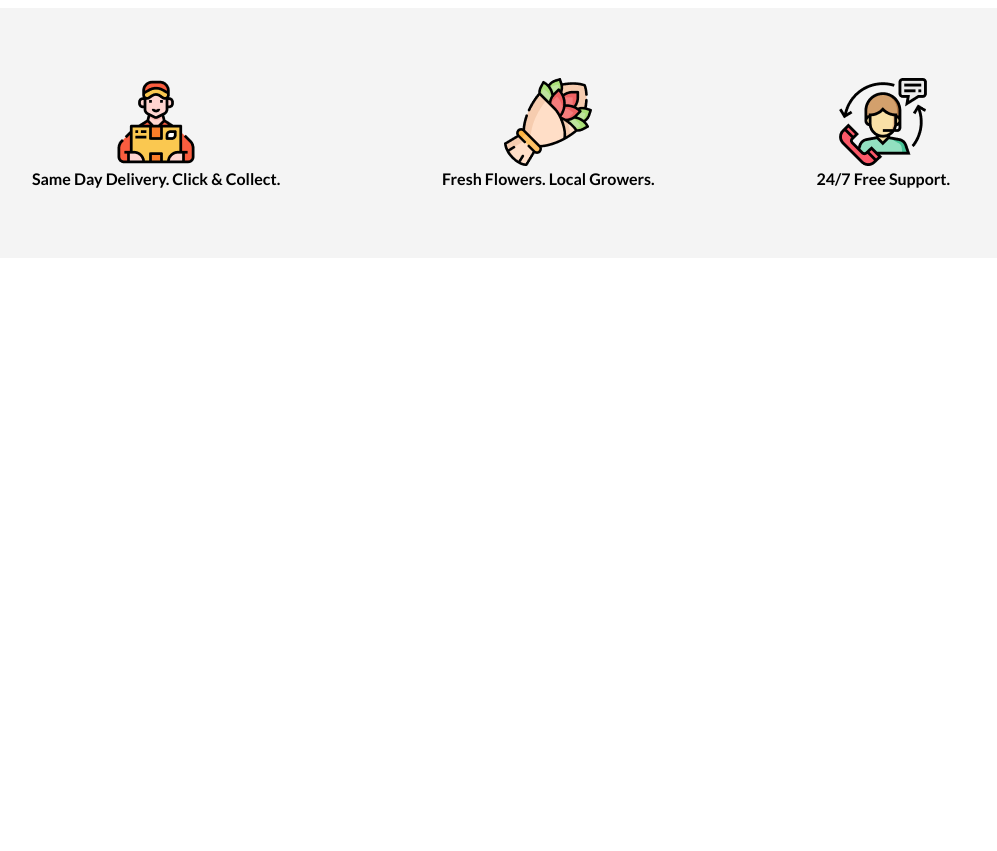
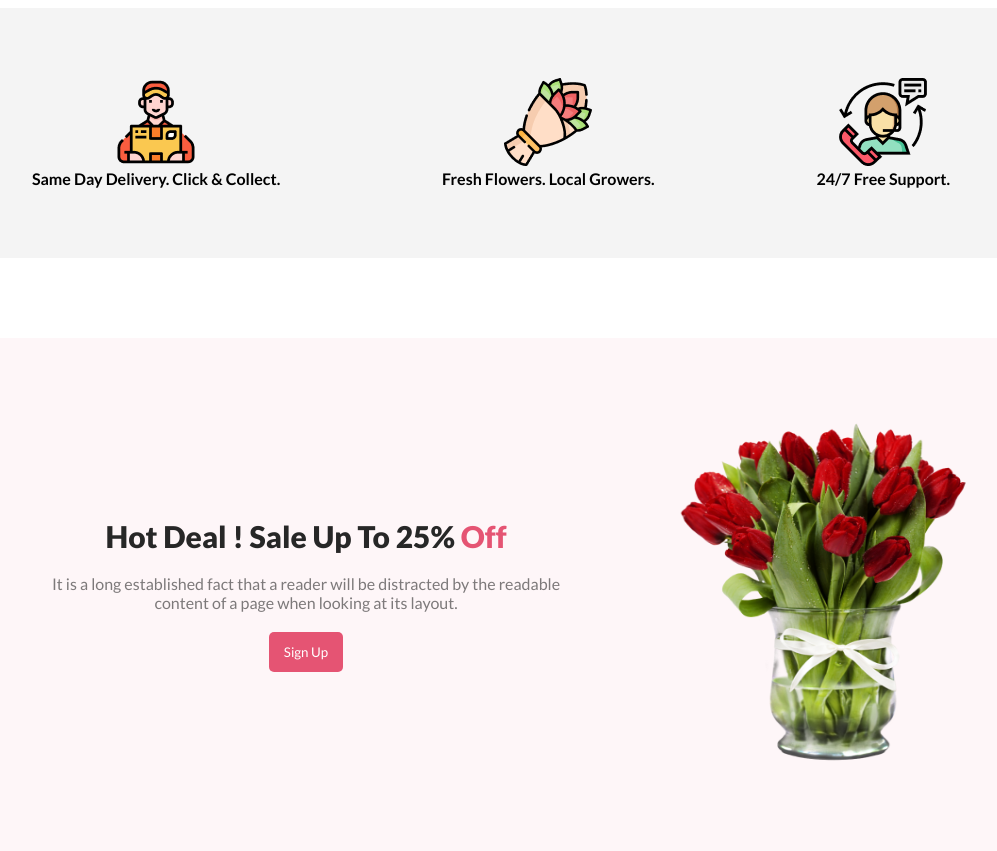
Before and after one commit to fakrul001/flower-shop, a plain HTML site: page index.html in a window 1280 px wide. Shown: the part 2114-2965 px from the top of the page, without its empty margins (149-1146 px from the left). Before the commit the page ends 2372 px from the top, so only its background shows below. Drawn offline with Linux system fonts and the light colour scheme.

Commit message:
changed comment from exclusive to rare and added hot deal section

```diff
--- a/index.html
+++ b/index.html
@@ -52,20 +52,19 @@
             </div>
         </section>
 
-        <!-- Exclusive Collection section -->
+        <!-- Rare Collection section -->
         <section class="rare-flower-container">
             <h2 class="rare-flower-title">Our Most Prized Position</h2>
             <div class="rare-flower-info">
                 <div class="rare-flower-content">
                     <h2 class="rare-flower-name"><span>Semper Augustus</span></h2>
-                    <p class="rare-flower-description">'Semper Augustus' translates from latin as 'forever exalted'. The Semper Augustus is the most rare tulips in the world. It was an extraordinary flower with dark blood-red streaks and flashes on white petals... </p>
+                    <p class="rare-flower-description">'Semper Augustus' translates from latin as 'forever exalted'. The Semper Augustus is the most rare tulip in the world. It was an extraordinary flower with dark blood-red streaks and flashes on white petals... </p>
                     <button class="btn">Read More</button>
                 </div>
                 <div class="rare-flower">
                     <img class="rare-flower-img" src="./Flower Asset/rare tulip.png" alt="rare tulip">
                 </div>
             </div>
-
         </section>
 
         <!-- Service section -->
@@ -83,6 +82,22 @@
                 <p>24/7 Free Support.</p>
             </div>
         </section>
+
+        <!-- Hot Deal section -->
+        <section class="deal-container">
+            <div class="deal-content">
+                <h2 class="deal-title">Hot Deal ! Sale Up To 25% <span>Off</span></h2>
+                <p class="deal-description">
+                    It is a long established fact that a reader will be distracted by the readable <br> content of a page when looking at its layout.
+                </p>
+                <button class="btn">Sign Up</button>
+            </div>
+            <div>
+                <img src="./Flower Asset/pngwing 8.png" alt="" class="deal-img">
+            </div>
+        </section>
+
+        <!--  -->
     </main>
     <footer>
 
--- a/styles/style.css
+++ b/styles/style.css
@@ -113,10 +113,8 @@
 }
 /* Featured Flower style end */
 
-/* Exclusive Collection style start */
+/* Rare Collection style start */
 .rare-flower-container{
-    width: 1080px;
-    margin: auto;
     margin-top: 80px;
     padding-top: 50px;
     padding-bottom: 50px;
@@ -162,7 +160,7 @@
     width: 280px;
     height: 320px;
     border-radius: 100px 0px 100px ;
-    background-color: rgba(84, 138, 23, 0.322);
+    background-color: rgba(84, 138, 23, 0.233);
     position: relative;
 }
 
@@ -173,7 +171,7 @@
     bottom: 0;
     left: 20px;
 }
-/* Exclusive Collection style end */
+/* Rare Collection style end */
 
 /* Service style start */
 .service-container{
@@ -189,3 +187,44 @@
     font-weight: 700;
 }
 /* Service style end */
+
+/* Hot Deal style start */
+.deal-container{
+    background-color: rgba(229, 84, 115, 0.05);
+    margin-top: 80px;
+    display: flex;
+    justify-content: center;
+    align-items: center;
+    padding-top: 80px;
+    padding-bottom: 80px;
+}
+
+.deal-content{
+    width: 600px;
+    text-align: center;
+    margin-right: 70px;
+}
+
+.deal-title{
+    font-size: 30px;
+    font-weight: 900;
+    color: #272727;
+}
+
+.deal-title > span{
+    color: #E55473;
+}
+
+.deal-img{
+    width: 300px;
+    height: 350px;
+}
+
+.deal-description{
+    margin-top: 20px;
+    margin-bottom: 20px;
+    color: rgba(39, 39, 39, 0.60);
+}
+/* Hot Deal style end */
+
+/*  */
```
